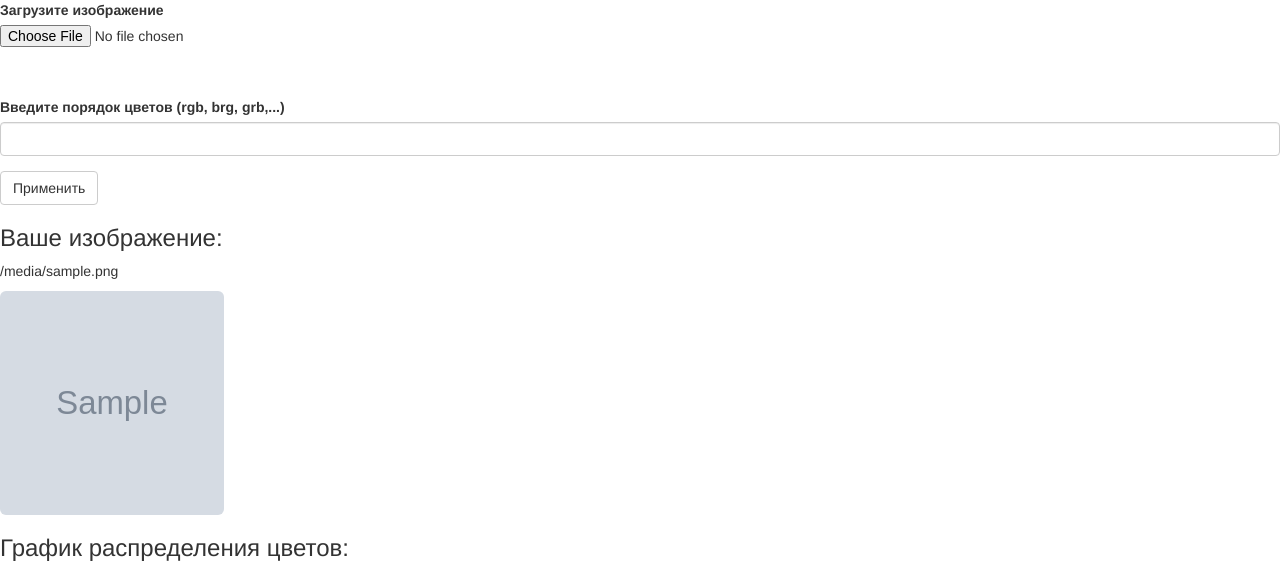
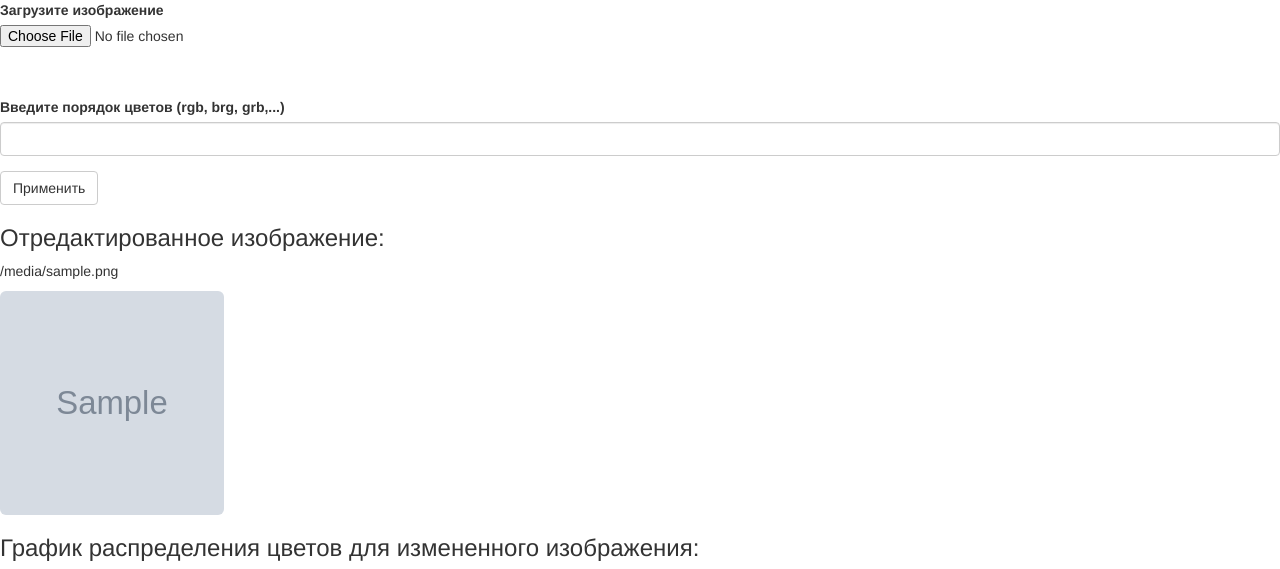
Before and after one commit to Evgeny42/Testing, a Flask app: template flaskapp/templates/main.html in a window 1280 px wide. Shown: the top 569 px of the page. Run offline with Flask 2, Linux system fonts and the light colour scheme; the template is opened without the code that fills it: values that come from a table or form of the project are taken from there, most other values are stand-ins (such as "Sample title", 1, 10 or a date in 2020); grey boxes marked "Sample" are stand-in pictures; some libraries are stand-ins or nearby versions.

Commit message:
Update main.html

```diff
--- a/flaskapp/templates/main.html
+++ b/flaskapp/templates/main.html
@@ -5,12 +5,12 @@
 {{ wtf.quick_form(form, method='post',enctype="multipart/form-data", action="/") }}
 
 {% if image %}
- <h3>Ваше изображение: </h3>
+ <h3>Отредактированное изображение: </h3>
  <p>{{image}}
  <p><img src="{{image}}" class="img-rounded" alt="My Image" width = 224 height=224 />
- <h3>График распределения цветов: </h3>
+ <h3>График распределения цветов для измененного изображения: </h3>
  <p><img src="{{graph1}}" class="img-rounded" alt="My FGraph" width = 280 height=224 />
- <h3>График среднего цвета: </h3>
+ <h3>График среднего цвета для исходного изображения: </h3>
  <p><img src="{{graph2}}" class="img-rounded" alt="My SGraph" width = 280 height=224 />
 {% endif %}
 {% endblock %}
```
